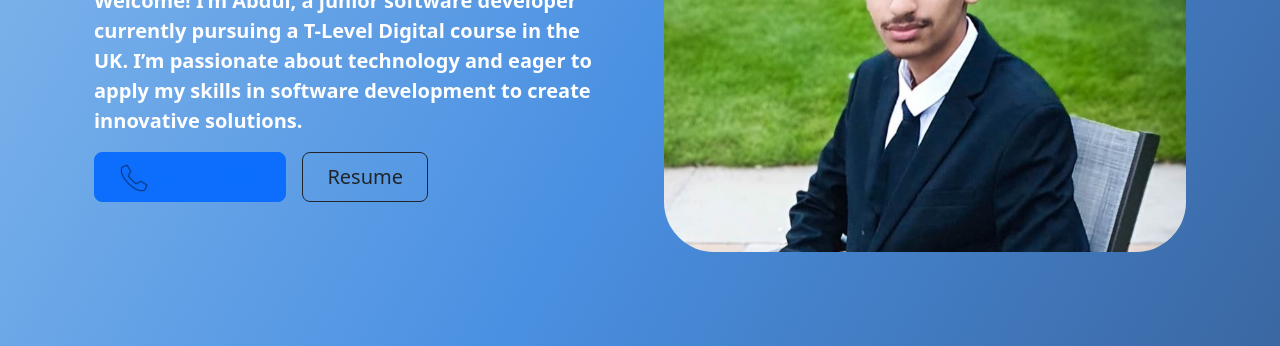
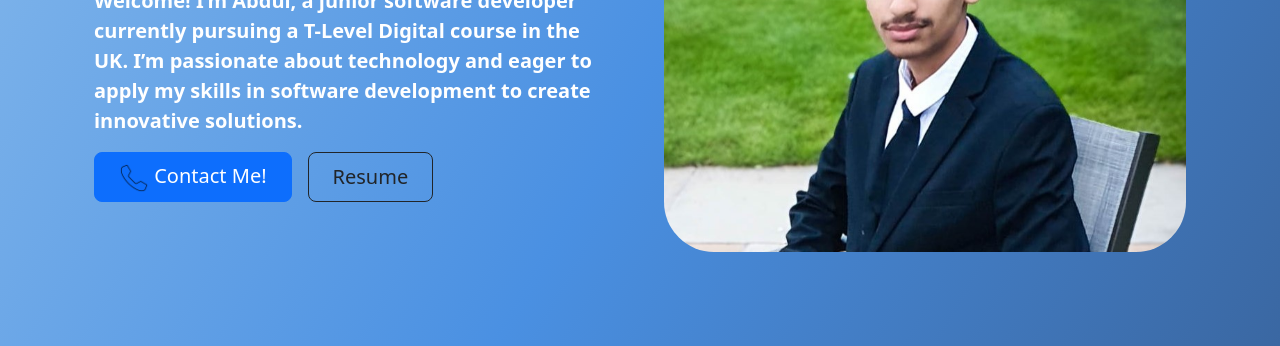
Before and after one commit to AbdulRehmanDev00/My-Website, a plain HTML site: page index.html in a window 1280 px wide. Shown: the part 281-627 px from the top of the page. Drawn offline with nearby package versions, Linux system fonts and the light colour scheme.

Commit message:
Update index.html

```diff
--- a/index.html
+++ b/index.html
@@ -42,12 +42,14 @@
               <div class="col-lg-6">
                 <h1 class="display-5 fw-bold text-body-emphasis lh-1 mb-3 fst-italic colore">Hello! I am Abdul</h1>
                 <p class="lead colore fw-bold">Welcome! I’m Abdul, a junior software developer currently pursuing a T-Level Digital course in the UK. I’m passionate about technology and eager to apply my skills in software development to create innovative solutions.</p>
-                <div class="d-grid gap-2 d-md-flex justify-content-md-start">
-                  <button type="button" class="btn btn-primary btn-lg px-4 me-md-2" ><img src="assets/phone.png" alt="phone image" width="30px" height="30px" class="phone"><a href=""mailto:abdulaliitaly00@gmail.com">Contact Me!</a></button>
-                  <button type="button" class="btn btn-outline-dark btn-lg px-4" onclick="window.location.href='https://abdulrehmandev00.github.io/Html-css-portfolio/'">
-                    Resume
-                  </button>
-                </div>
+                    <div class="d-grid gap-2 d-md-flex justify-content-md-start">
+                      <a href="mailto:abdulaliitaly00@gmail.com" class="btn btn-primary btn-lg px-4 me-md-2">
+                        <img src="assets/phone.png" alt="phone image" width="30px" height="30px" class="phone"> Contact Me!
+                      </a>
+                      <button type="button" class="btn btn-outline-dark btn-lg px-4" onclick="window.location.href='https://abdulrehmandev00.github.io/Html-css-portfolio/'">
+                        Resume
+                      </button>
+                    </div>
               </div>
             </div>
           </div>
```
